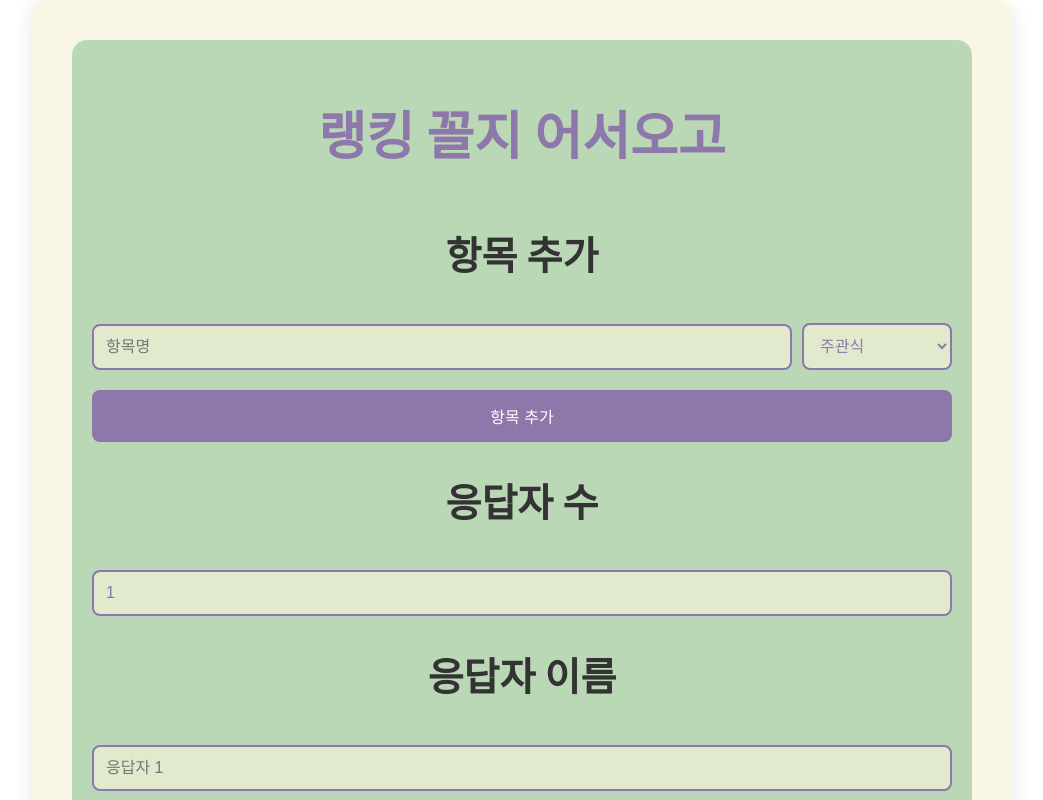
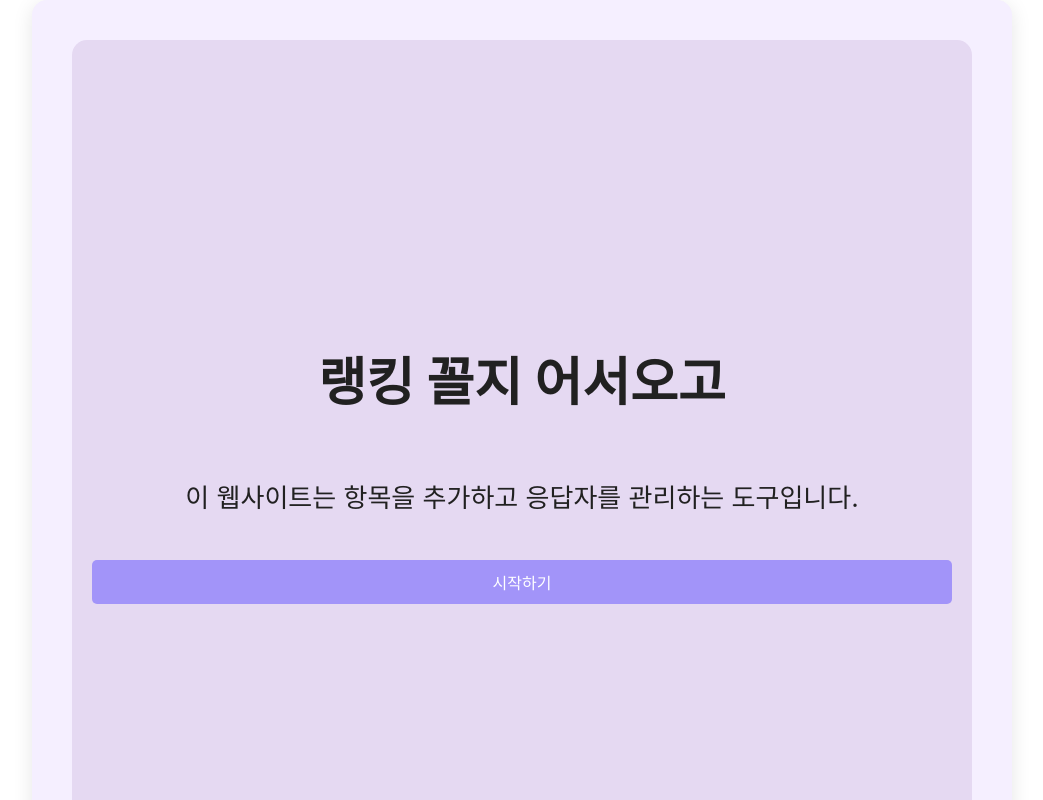
Before and after one commit to Gyeony95/Lanking-Friends, a React (Create React App) app: page / in a window 1280 px wide. Shown: the top 800 px of the page, without its empty margins (118-1161 px from the left). Built offline with nearby package versions, Linux system fonts and the light colour scheme.

Commit message:
feat : 시작하기 화면과 폼 화면 분리

```diff
--- a/src/App.css
+++ b/src/App.css
@@ -1,6 +1,6 @@
 .App {
   text-align: center;
-  background-color: #f9f6e6;
+  background-color: #f5efff;
   padding: 40px;
   border-radius: 15px;
   box-shadow: 0 4px 20px rgba(0, 0, 0, 0.1);
@@ -20,14 +20,14 @@
 }
 
 .App-header {
-  background-color: #bad8b6;
+  background-color: #e5d9f2;
   min-height: 100vh;
   display: flex;
   flex-direction: column;
   align-items: center;
   justify-content: center;
   font-size: calc(10px + 2vmin);
-  color: #8d77ab;
+  color: #212121;
   border-radius: 15px;
   padding: 20px;
 }
@@ -48,36 +48,36 @@
 input, select, button {
   padding: 12px;
   margin: 10px 0;
-  border: 2px solid #8d77ab;
+  border: 2px solid #a294f9;
   border-radius: 8px;
   font-size: 16px;
   width: 100%;
   box-sizing: border-box;
   transition: border-color 0.3s;
-  background-color: #e1eacd;
-  color: #8d77ab;
+  background-color: #ffffff;
+  color: #424242;
 }
 
 input:focus, select:focus {
-  border-color: #005bb5;
+  border-color: #9e9e9e;
   outline: none;
 }
 
 button {
-  background: #8d77ab;
+  background: #a294f9;
   color: white;
   cursor: pointer;
   transition: background-color 0.3s, transform 0.2s;
 }
 
 button:hover {
-  background-color: #005bb5;
+  background-color: #898989;
   transform: scale(1.05);
 }
 
 h2 {
   margin-top: 20px;
-  color: #333;
+  color: #616161;
 }
 
 ul {
@@ -89,12 +89,12 @@ ul {
 }
 
 li {
-  background-color: #e1eacd;
+  background-color: #e5d9f2;
   padding: 15px;
   border-radius: 8px;
   box-shadow: 0 2px 10px rgba(0, 0, 0, 0.1);
   transition: transform 0.2s;
-  color: #8d77ab;
+  color: #424242;
 }
 
 li:hover {
@@ -102,12 +102,12 @@ li:hover {
 }
 
 .item-card {
-  background-color: #e1eacd;
+  background-color: #e5d9f2;
   padding: 15px;
   border-radius: 8px;
   box-shadow: 0 2px 10px rgba(0, 0, 0, 0.1);
   transition: transform 0.2s;
-  color: #8d77ab;
+  color: #424242;
   display: flex;
   justify-content: space-between;
   align-items: center;
@@ -173,3 +173,33 @@ li:hover {
 .cancel-button:hover {
   background-color: #ec971f;
 }
+
+.complete-button {
+  background-color: #cdc1ff;
+  color: #424242;
+  padding: 10px 20px;
+  border: none;
+  border-radius: 5px;
+  cursor: pointer;
+  margin-top: 20px;
+  transition: background-color 0.3s;
+}
+
+.complete-button:hover {
+  background-color: #b3a6e0;
+}
+
+.start-button {
+  background-color: #a294f9;
+  color: white;
+  padding: 10px 20px;
+  border: none;
+  border-radius: 5px;
+  cursor: pointer;
+  margin-top: 20px;
+  transition: background-color 0.3s;
+}
+
+.start-button:hover {
+  background-color: #898989;
+}
--- a/src/App.js
+++ b/src/App.js
@@ -1,7 +1,10 @@
 import React, { useState } from 'react';
 import './App.css';
+import MainPage from './components/MainPage';
+import ItemForm from './components/ItemForm';
 
 function App() {
+  const [showMainPage, setShowMainPage] = useState(true);
   const [items, setItems] = useState([]);
   const [itemFields, setItemFields] = useState([{ name: '', type: 'subjective' }]);
   const [respondentCount, setRespondentCount] = useState(1);
@@ -40,61 +43,29 @@ function App() {
     setItems(newItems);
   };
 
+  const startAddingItems = () => {
+    setShowMainPage(false);
+  };
+
   return (
     <div className="App">
-      <header className="App-header">
-        <h1>랭킹 꼴지 어서오고</h1>
-        <h2>항목 추가</h2>
-        {itemFields.map((item, index) => (
-          <div key={index} style={{ width: '100%', display: 'flex', gap: '10px', alignItems: 'center' }}>
-            <input
-              type="text"
-              value={item.name}
-              onChange={(e) => handleItemChange(index, 'name', e.target.value)}
-              placeholder="항목명"
-              style={{ flex: 1 }}
-            />
-            <select value={item.type} onChange={(e) => handleItemChange(index, 'type', e.target.value)} style={{ width: '150px' }}>
-              <option value="subjective">주관식</option>
-              <option value="objective">객관식</option>
-            </select>
-          </div>
-        ))}
-        <button onClick={addItemField} style={{ marginTop: '10px' }}>항목 추가</button>
-        <h2>응답자 수</h2>
-        <input
-          type="number"
-          value={respondentCount}
-          onChange={(e) => setRespondentCount(e.target.value)}
-          min="1"
-          max="10"
+      {showMainPage ? (
+        <MainPage startAddingItems={startAddingItems} />
+      ) : (
+        <ItemForm
+          itemFields={itemFields}
+          handleItemChange={handleItemChange}
+          addItemField={addItemField}
+          respondentCount={respondentCount}
+          setRespondentCount={setRespondentCount}
+          respondents={respondents}
+          handleRespondentChange={handleRespondentChange}
+          addRespondent={addRespondent}
+          items={items}
+          deleteItem={deleteItem}
+          saveItems={saveItems}
         />
-        <h2>응답자 이름</h2>
-        {respondents.map((respondent, index) => (
-          <input
-            key={index}
-            type="text"
-            value={respondent}
-            onChange={(e) => handleRespondentChange(index, e.target.value)}
-            placeholder={`응답자 ${index + 1}`}
-          />
-        ))}
-        <button onClick={addRespondent}>응답자 추가</button>
-        <h2>추가된 항목들</h2>
-        <ul>
-          {items.map((item, index) => (
-            <li key={index} className="item-card">
-              {item.name} ({item.type})
-              <button onClick={() => deleteItem(index)} className="delete-button">
-                삭제
-              </button>
-            </li>
-          ))}
-        </ul>
-        <button onClick={saveItems} style={{ marginTop: '20px', backgroundColor: '#5cb85c', color: 'white', padding: '10px 20px', border: 'none', borderRadius: '5px' }}>
-          완료
-        </button>
-      </header>
+      )}
     </div>
   );
 }
--- /dev/null
+++ b/src/components/ItemForm.js
@@ -0,0 +1,72 @@
+import React from 'react';
+
+function ItemForm({
+  itemFields,
+  handleItemChange,
+  addItemField,
+  respondentCount,
+  setRespondentCount,
+  respondents,
+  handleRespondentChange,
+  addRespondent,
+  items,
+  deleteItem,
+  saveItems
+}) {
+  return (
+    <header className="App-header">
+      <h1>랭킹 꼴지 어서오고</h1>
+      <h2>항목 추가</h2>
+      {itemFields.map((item, index) => (
+        <div key={index} style={{ width: '100%', display: 'flex', gap: '10px', alignItems: 'center' }}>
+          <input
+            type="text"
+            onChange={(e) => handleItemChange(index, 'name', e.target.value)}
+            placeholder="항목명"
+            style={{ flex: 1 }}
+          />
+          <select value={item.type} onChange={(e) => handleItemChange(index, 'type', e.target.value)} style={{ width: '150px' }}>
+            <option value="subjective">주관식</option>
+            <option value="objective">객관식</option>
+          </select>
+        </div>
+      ))}
+      <button onClick={addItemField} style={{ marginTop: '10px' }}>항목 추가</button>
+      <h2>응답자 수</h2>
+      <input
+        type="number"
+        value={respondentCount}
+        onChange={(e) => setRespondentCount(e.target.value)}
+        min="1"
+        max="10"
+      />
+      <h2>응답자 이름</h2>
+      {respondents.map((respondent, index) => (
+        <input
+          key={index}
+          type="text"
+          value={respondent}
+          onChange={(e) => handleRespondentChange(index, e.target.value)}
+          placeholder={`응답자 ${index + 1}`}
+        />
+      ))}
+      <button onClick={addRespondent}>응답자 추가</button>
+      <h2>추가된 항목들</h2>
+      <ul>
+        {items.map((item, index) => (
+          <li key={index} className="item-card">
+            {item.name} ({item.type})
+            <button onClick={() => deleteItem(index)} className="delete-button">
+              삭제
+            </button>
+          </li>
+        ))}
+      </ul>
+      <button onClick={saveItems} className="complete-button">
+        완료
+      </button>
+    </header>
+  );
+}
+
+export default ItemForm;
--- /dev/null
+++ b/src/components/MainPage.js
@@ -0,0 +1,13 @@
+import React from 'react';
+
+function MainPage({ startAddingItems }) {
+  return (
+    <header className="App-header">
+      <h1>랭킹 꼴지 어서오고</h1>
+      <p>이 웹사이트는 항목을 추가하고 응답자를 관리하는 도구입니다.</p>
+      <button onClick={startAddingItems} className="start-button">시작하기</button>
+    </header>
+  );
+}
+
+export default MainPage;
```
